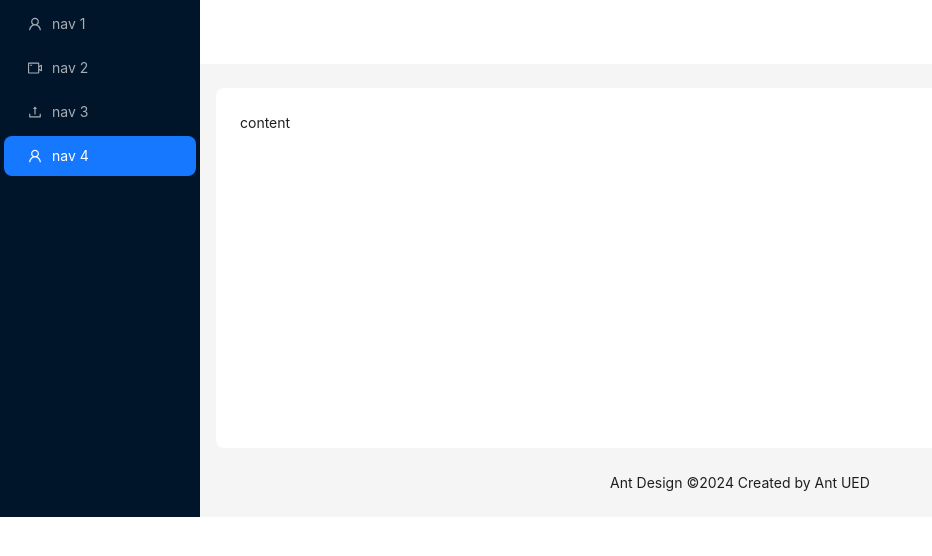
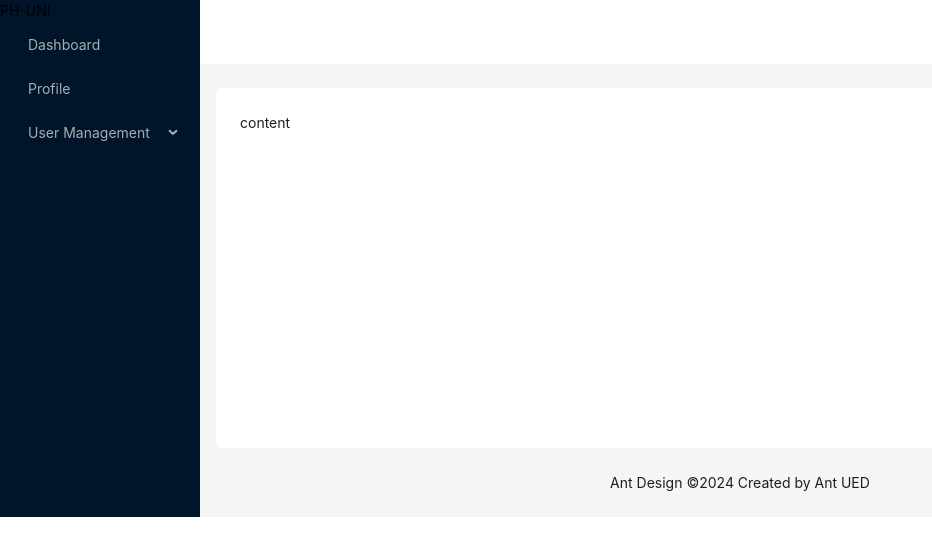
Before and after one commit to tansim12/Ph-University-Client, a React (Vite) app: page / in a window 1280 px wide. Shown: the top 556 px of the page, without its empty margins (0-932 px from the left). Built offline with nearby package versions, Linux system fonts and the light colour scheme.

Commit message:
layout setup and logo added and items some change

```diff
--- a/src/Components/Layout/MainLayout.tsx
+++ b/src/Components/Layout/MainLayout.tsx
@@ -1,20 +1,45 @@
-import React from 'react';
-import { UploadOutlined, UserOutlined, VideoCameraOutlined } from '@ant-design/icons';
-import { Layout, Menu, theme } from 'antd';
+import React from "react";
+
+import { Layout, Menu, MenuProps, theme } from "antd";
+
 const { Header, Content, Footer, Sider } = Layout;
-const items = [UserOutlined, VideoCameraOutlined, UploadOutlined, UserOutlined].map(
-  (icon, index) => ({
-    key: String(index + 1),
-    icon: React.createElement(icon),
-    label: `nav ${index + 1}`,
-  }),
-);
-const MainLayout = () => {
+
+const items: MenuProps["items"] = [
+  {
+    key: "1",
+    label: "Dashboard",
+  },
+  {
+    key: "2",
+    label: "Profile",
+  },
+  {
+    key: "3",
+    label: "User Management",
+    children: [
+      {
+        key: "11",
+        label: "Admin",
+      },
+      {
+        key: "22",
+        label: "Faculty",
+      },
+      {
+        key: "33",
+        label: "Student",
+      },
+    ],
+  },
+];
+
+const MainLayout: React.FC = () => {
   const {
     token: { colorBgContainer, borderRadiusLG },
   } = theme.useToken();
+
   return (
-    <Layout className='h-screen'>
+    <Layout className="h-screen">
       <Sider
         breakpoint="lg"
         collapsedWidth="0"
@@ -25,21 +50,21 @@ const MainLayout = () => {
           console.log(collapsed, type);
         }}
       >
-        <div className="demo-logo-vertical" />
-        <Menu theme="dark" mode="inline" defaultSelectedKeys={['4']} items={items} />
+        <div className="flex justify-center items-center  ">
+          <div className="bg-white rounded-full size-20 flex justify-center items-center   font-extrabold  my-auto">
+            PH-UNI
+          </div>
+        </div>
+        <Menu
+          theme="dark"
+          mode="inline"
+          defaultSelectedKeys={["4"]}
+          items={items}
+        />
       </Sider>
       <Layout>
-        <Header
-          style={{
-            padding: 0,
-            background: colorBgContainer,
-          }}
-        />
-        <Content
-          style={{
-            margin: '24px 16px 0',
-          }}
-        >
+        <Header style={{ padding: 0, background: colorBgContainer }} />
+        <Content style={{ margin: "24px 16px 0" }}>
           <div
             style={{
               padding: 24,
@@ -51,15 +76,12 @@ const MainLayout = () => {
             content
           </div>
         </Content>
-        <Footer
-          style={{
-            textAlign: 'center',
-          }}
-        >
+        <Footer style={{ textAlign: "center" }}>
           Ant Design ©{new Date().getFullYear()} Created by Ant UED
         </Footer>
       </Layout>
     </Layout>
   );
 };
+
 export default MainLayout;
```
